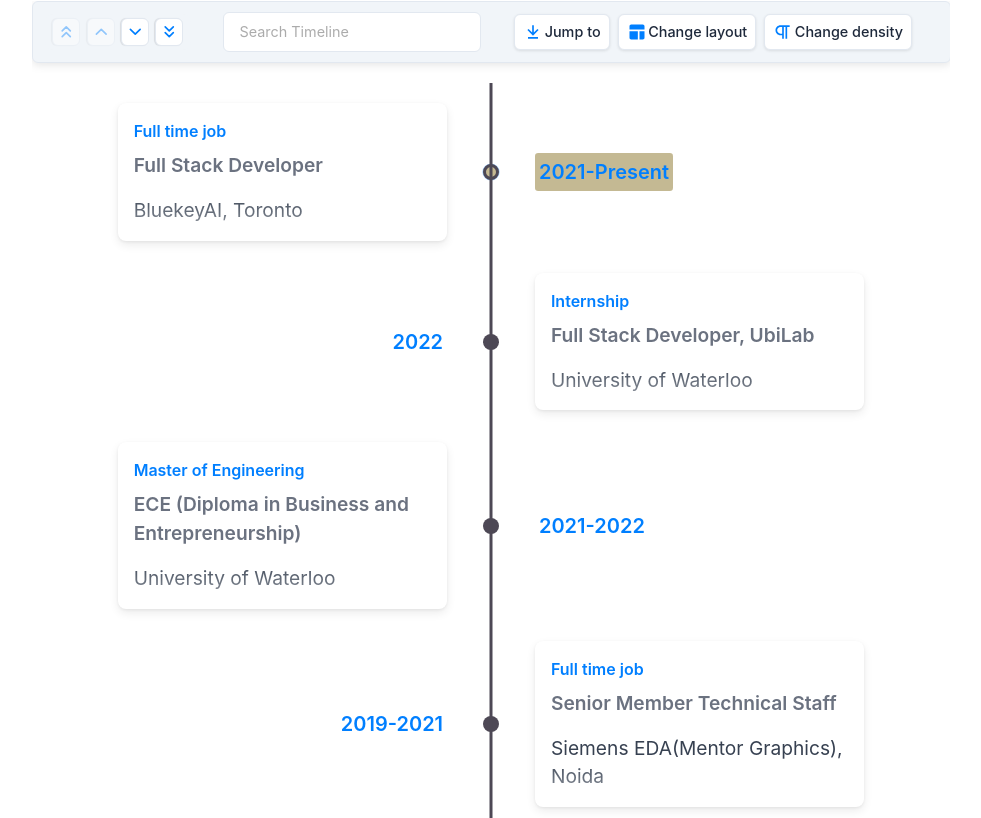
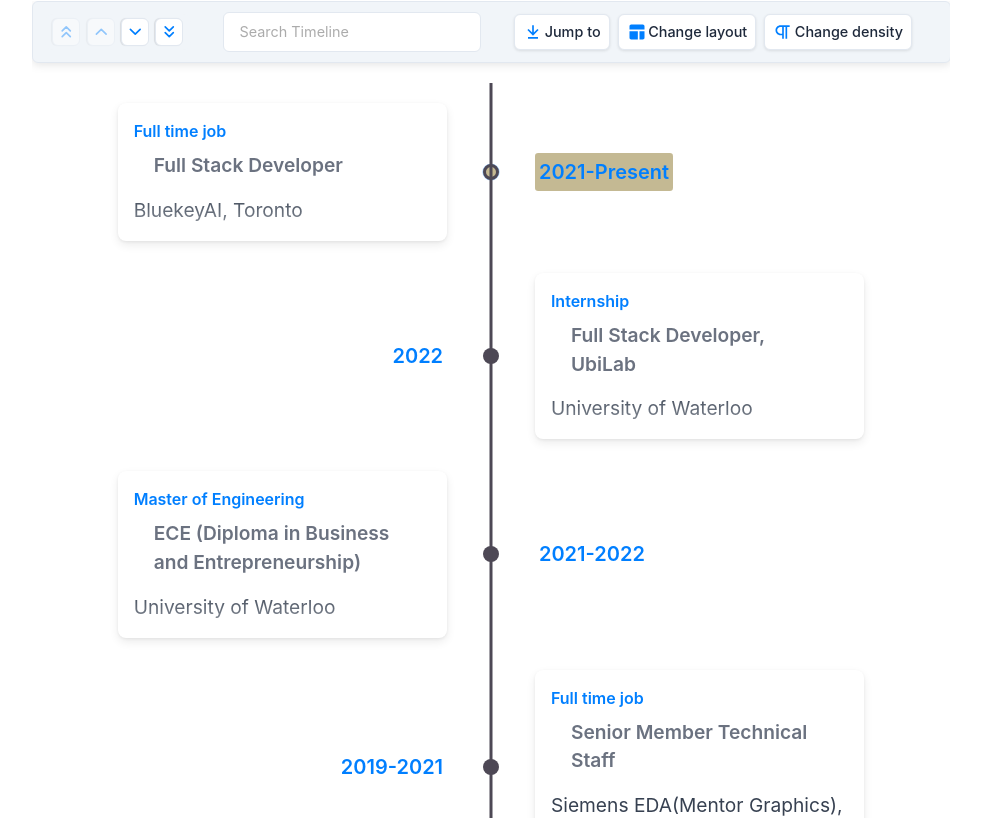
Before and after one commit to codesahib/codesahib.com, a React (Create React App) app in the folder frontend/: page /about-me in a window 1280 px wide. Shown: the part 1182-2000 px from the top of the page, without its empty margins (149-1130 px from the left). Built offline with nearby package versions, Linux system fonts and the light colour scheme; a web font is replaced by a local one.

Commit message:
timeline style

```diff
--- a/frontend/src/components/me/Timeline.css
+++ b/frontend/src/components/me/Timeline.css
@@ -4,6 +4,10 @@
 
 #timelineComponent .card-title {
     font-size: 0.95rem ;
+}
+
+#timelineComponent .card-sub-title {
+    padding: 0 20px;
 }
 
 #timelineComponent .card-sub-title, #timelineComponent .card-description p{
```
